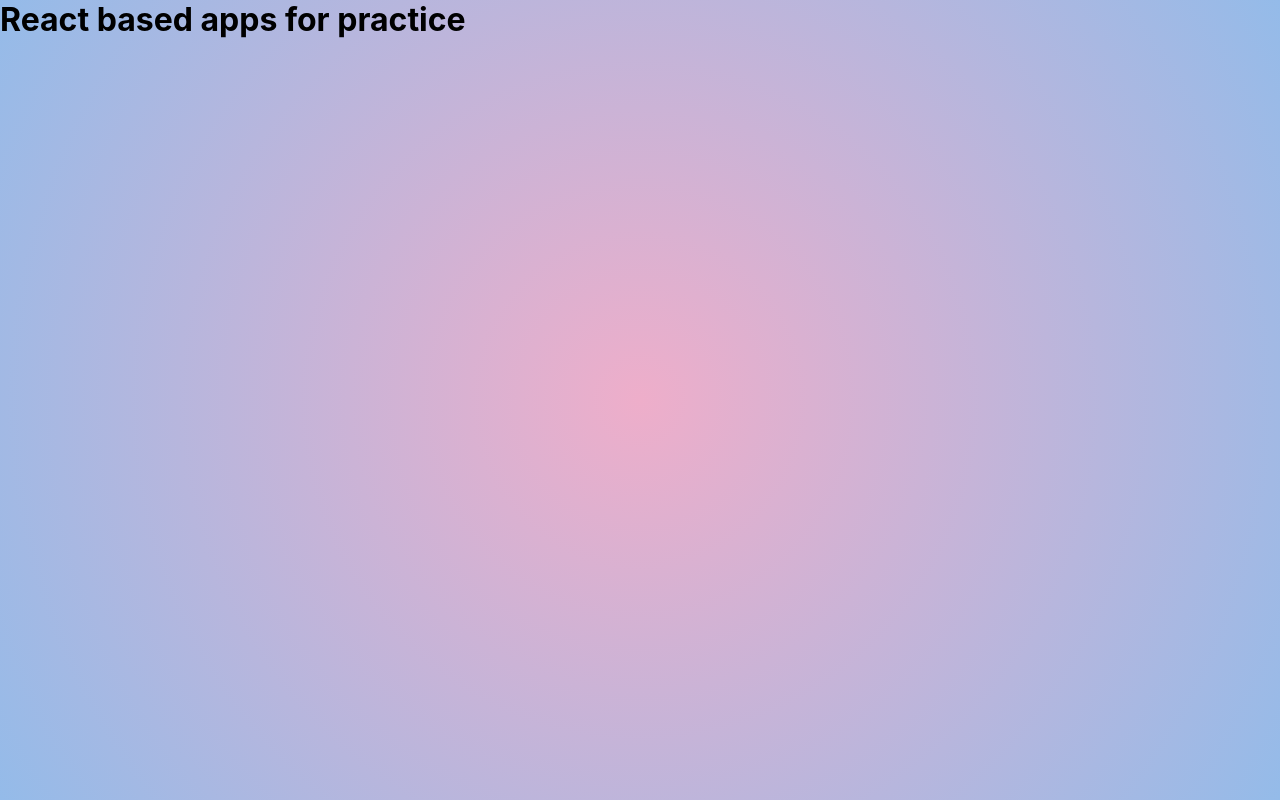
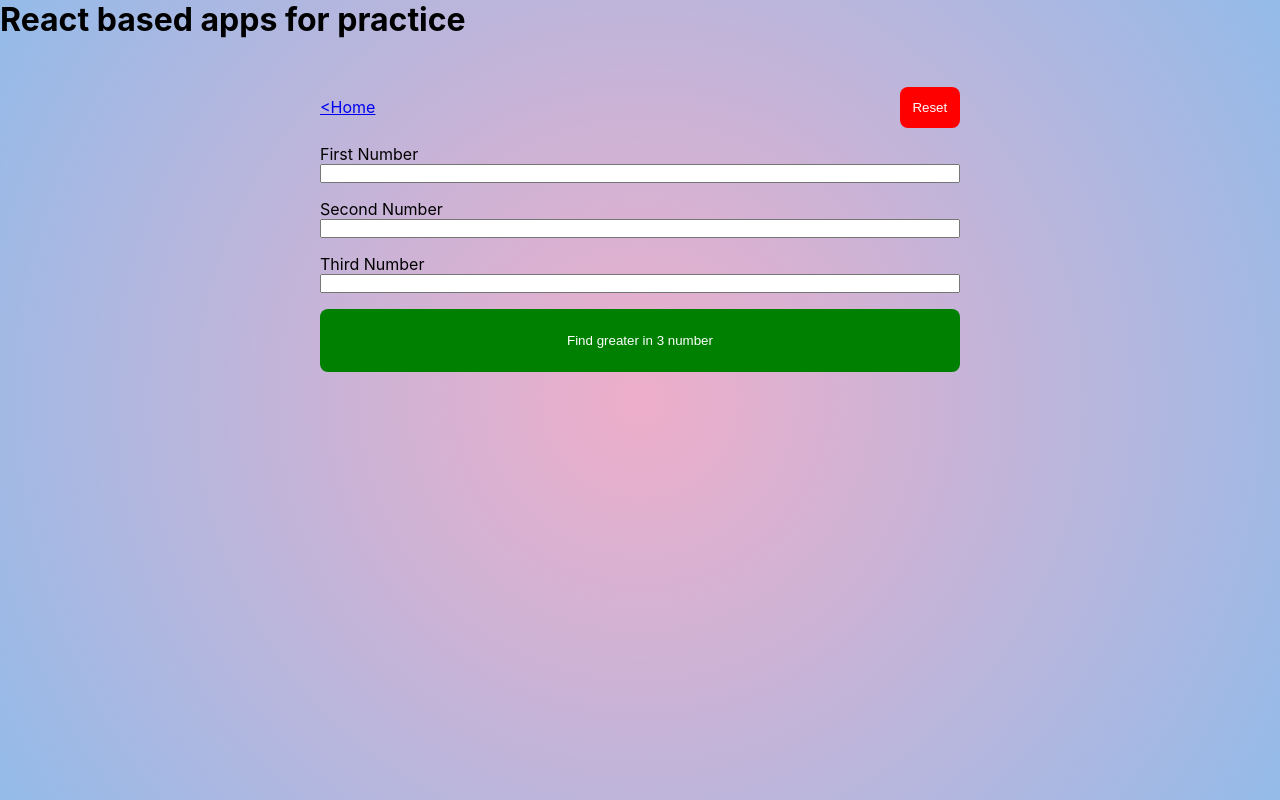
Before and after one commit to sunilsingha/react-apps, a React (Create React App) app in the folder react-practice-apps/: page /GreaterThan3 in a window 1280 px wide. Built offline with nearby package versions, Linux system fonts and the light colour scheme.

Commit message:
greaterin3 added

```diff
--- a/react-practice-apps/src/App.js
+++ b/react-practice-apps/src/App.js
@@ -6,6 +6,7 @@ import { BrowserRouter, Route } from "react-router-dom";
 import Calc from "./React-Apps/Calculator-app/Calc";
 import Todolist from "./React-Apps/ToDolist-app/Todolist";
 import WeatherApp from "./React-Apps/Weather-app/WeatherApp";
+import GreaterIn3 from "./React-Apps/GreaterIn3/GreaterIn3";
 
 // what is needed
 // a collection of react apps => we can hold the details in a separate file as array of objects.
@@ -41,6 +42,10 @@ function App() {
           <WeatherApp />
         </Route>
 
+        <Route exact path="/GreaterThan3">
+          <GreaterIn3 />
+        </Route>
+
         <Route exact path="/">
           <div className="all-apps">
             <AllApps />
--- a/react-practice-apps/src/AppCollection.js
+++ b/react-practice-apps/src/AppCollection.js
@@ -17,14 +17,14 @@ const appCollection = [
     id: 3,
     title: "Calculator-app",
     description: "react based app",
-    date: "19th July 2021",
+    date: "22nd July 2021",
     component: "/Calc",
   },
   {
     id: 4,
     title: "Greater > 3",
     description: "Algorithm to find greater of 3 numbers",
-    date: "19th July 2021",
+    date: "22nd July 2021",
     component: "/GreaterThan3",
   },
 ];
--- /dev/null
+++ b/react-practice-apps/src/React-Apps/GreaterIn3/GreaterIn3.css
@@ -0,0 +1,27 @@
+.greaterin3 {
+  margin: 3rem auto;
+  width: 50%;
+}
+
+.greaterin3-header {
+  display: flex;
+  justify-content: space-between;
+  align-items: center;
+}
+
+.greaterin3-header > button {
+  padding: 0.8rem;
+  background-color: red;
+}
+
+.greater-ctrl {
+  width: 100%;
+  display: flex;
+  flex-direction: column;
+  margin-top: 1rem;
+  margin-bottom: 1rem;
+}
+
+.btn-greater {
+  width: 100%;
+}
--- /dev/null
+++ b/react-practice-apps/src/React-Apps/GreaterIn3/GreaterIn3.js
@@ -0,0 +1,85 @@
+import React, { useState } from "react";
+import "./GreaterIn3.css";
+import { Link } from "react-router-dom";
+
+const GreaterIn3 = () => {
+  const [numOne, setNumOne] = useState("");
+  const [numTwo, setNumTwo] = useState("");
+  const [numThree, setNumThree] = useState("");
+  const [greaterNum, setGreaterNum] = useState("");
+
+  const reset = (e) => {
+    setNumThree("");
+    setNumTwo("");
+    setNumOne("");
+    setGreaterNum("");
+  };
+
+  const findGreaterIn3 = (e) => {
+    setGreaterNum("");
+    console.log("num1", numOne, "num2", numTwo, "num3", numThree);
+    if (parseInt(numOne) > parseInt(numTwo)) {
+      console.log("triggered here");
+      if (parseInt(numOne) > parseInt(numThree)) {
+        setGreaterNum(numOne);
+      } else {
+        setGreaterNum(numThree);
+      }
+    } else {
+      if (parseInt(numTwo) > parseInt(numThree)) {
+        setGreaterNum(numTwo);
+      } else {
+        setGreaterNum(numThree);
+      }
+    }
+  };
+
+  return (
+    <div className="greaterin3">
+      <div className="greaterin3-header">
+        <Link className="link" to="/">
+          &lt;Home
+        </Link>
+
+        <button className="btn" onClick={reset}>
+          Reset
+        </button>
+      </div>
+
+      <div className="greater-ctrl">
+        <label htmlFor="">First Number</label>
+        <input
+          type="text"
+          value={numOne}
+          onChange={(e) => setNumOne(e.target.value)}
+        />
+      </div>
+      <div className="greater-ctrl">
+        <label htmlFor="">Second Number</label>
+        <input
+          type="text"
+          value={numTwo}
+          onChange={(e) => setNumTwo(e.target.value)}
+        />
+      </div>
+      <div className="greater-ctrl">
+        <label htmlFor="">Third Number</label>
+        <input
+          type="text"
+          value={numThree}
+          onChange={(e) => setNumThree(e.target.value)}
+        />
+      </div>
+
+      <button className="btn btn-greater" onClick={findGreaterIn3}>
+        Find greater in 3 number
+      </button>
+
+      <div className="greater-found">
+        {greaterNum ? `${greaterNum} is greater` : ""}
+      </div>
+    </div>
+  );
+};
+
+export default GreaterIn3;
```
